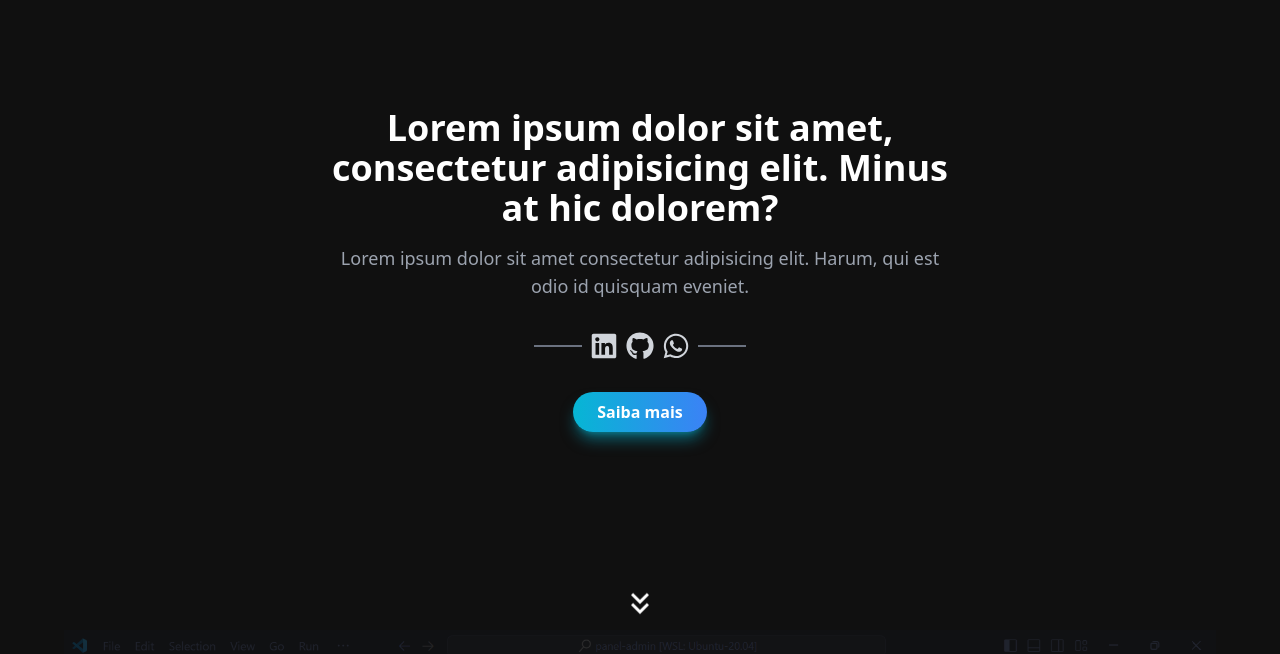
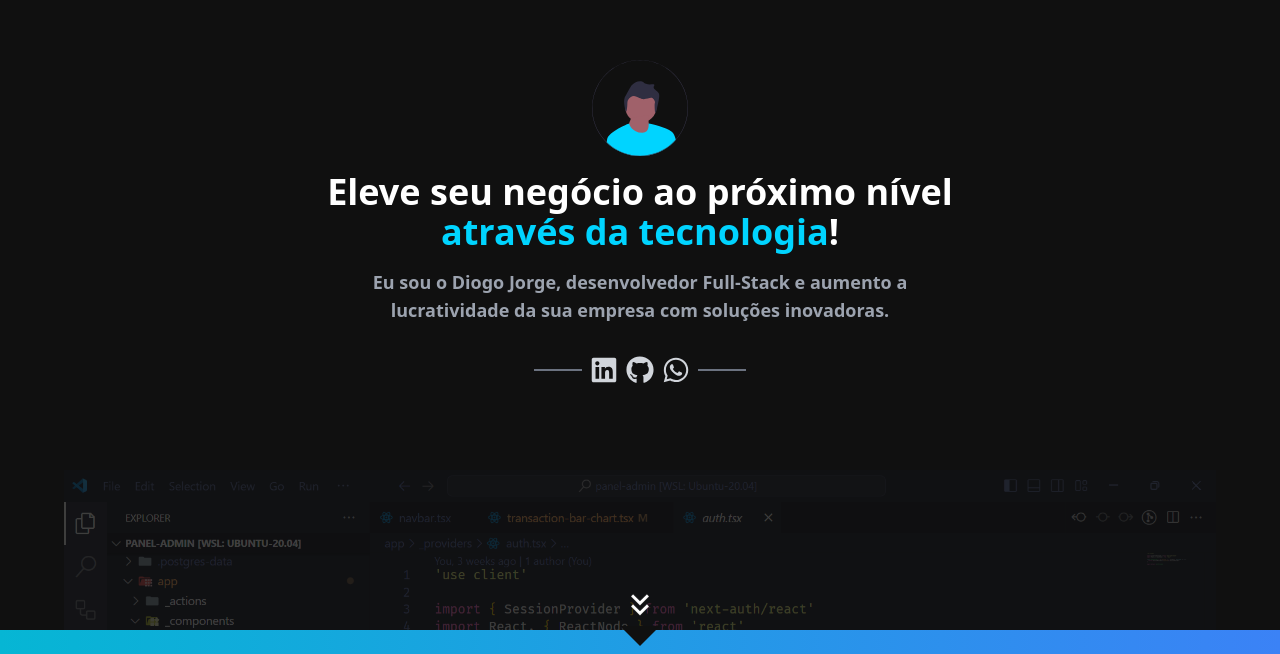
Before and after one commit to diogofernandoj/portfolio, a React (Vite) app: page / in a window 1280 px wide. Shown: the part 170-824 px from the top of the page. Built offline with nearby package versions, Linux system fonts and the light colour scheme; a web font is replaced by a local one.

Commit message:
feat: add texts to HomeSection

```diff
--- a/src/home/HomeSection.tsx
+++ b/src/home/HomeSection.tsx
@@ -3,23 +3,21 @@ import Links from "./components/Links";
 
 const HomeSection = () => {
   return (
-    <div className="w-[90%] md:w-[60%] lg:w-[50%] h-screen mx-auto pt-20 flex flex-col gap-4 justify-center items-center text-center">
-      <h2 className="font-bold text-xl md:text-3xl lg:text-4xl">
-        Lorem ipsum dolor sit amet, consectetur adipisicing elit. Minus at hic
-        dolorem?
+    <div className="w-[90%] max-w-3xl md:w-[60%] lg:w-[50%] h-[calc(100vh-7rem)] lg:h-[calc(100vh-10rem)] mx-auto md:pt-40 pt-24 flex flex-col gap-4 justify-center items-center text-center">
+      <img src="src/assets/images/profile-pic.svg" className="h-24 w-24" />
+      <h2 className="font-bold text-2xl md:text-3xl lg:text-4xl">
+        Eleve seu negócio ao próximo nível{" "}
+        <span className="text-brand-primary">através da tecnologia</span>!
       </h2>
-      <p className="text-gray-400 text-sm md:text-base lg:text-lg">
-        Lorem ipsum dolor sit amet consectetur adipisicing elit. Harum, qui est
-        odio id quisquam eveniet.
+      <p className="text-gray-400 font-semibold lg:text-lg">
+        Eu sou o Diogo Jorge, desenvolvedor Full-Stack e aumento a lucratividade
+        da sua empresa com soluções inovadoras.
       </p>
       <Links />
       <a
         href="#benefits"
-        className="bg-gradient-to-r from-cyan-500 to-blue-500 px-6 py-2 rounded-full font-semibold shadow-lg shadow-cyan-500/50 transition hover:shadow-blue-500/50"
+        className="absolute bottom-0 animate-bounce transition hover:text-brand-primary"
       >
-        Saiba mais
-      </a>
-      <a href="#benefits" className="absolute bottom-0 animate-bounce">
         <MdKeyboardDoubleArrowDown size={36} />
       </a>
     </div>
```
Also changed, not shown: src/assets/images/profile-pic.svg (added).
